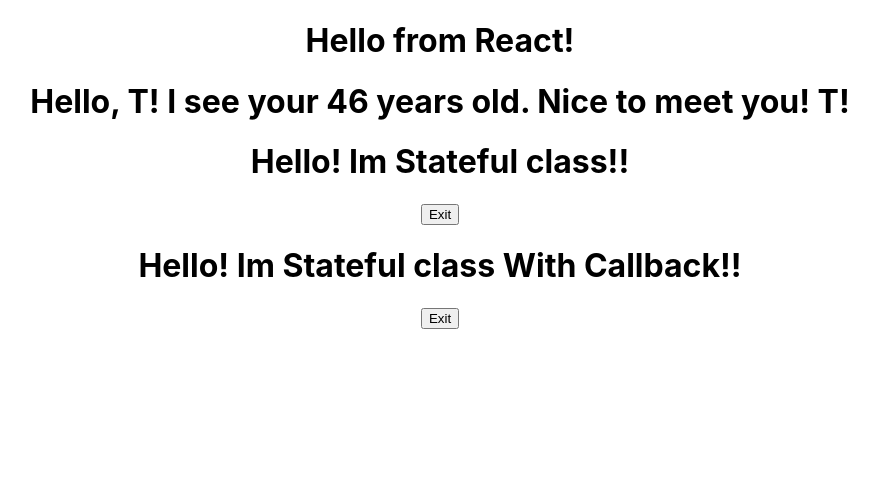
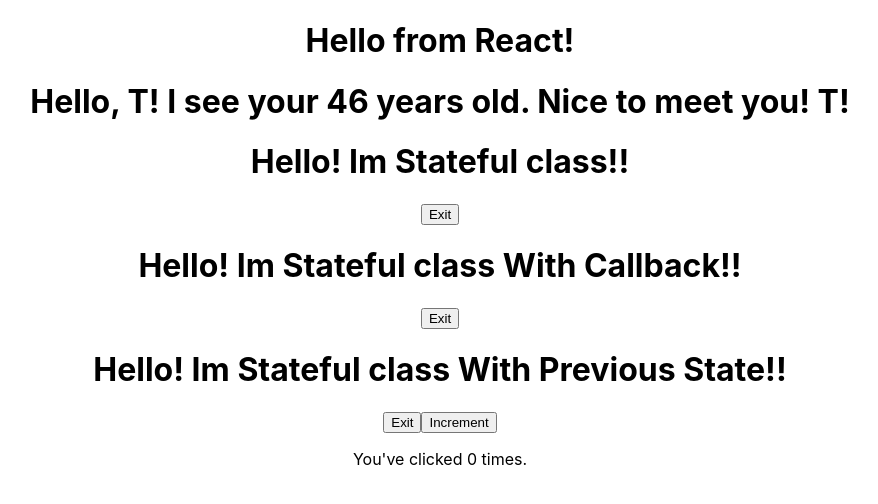
Before and after one commit to TaherCCG/jsx-react, a React (Create React App) app in the folder my-app/: page / in a window 1280 px wide. Shown: the top 504 px of the page, without its empty margins (200-1078 px from the left). Built offline with nearby package versions, Linux system fonts and the light colour scheme.

Commit message:
Add: Stateful with PrevState

```diff
--- a/my-app/src/App.js
+++ b/my-app/src/App.js
@@ -4,6 +4,7 @@
 import FunctionalGreetingWithProps from './components/FunctionalGreetingWithProps';
 import StatefulGreeting from './components/StatefulGreeting';
 import StatefulGreetingWithCallback from './components/StatefulGreetingWithCallback';
+import StatefulGreetingWithPrevState from './components/StatefulGreetingWithPrevState';
 
 function App() {
   return (
@@ -12,6 +13,7 @@
       <FunctionalGreetingWithProps greeting="Nice to meet you!" name="T" age="46" />
       <StatefulGreeting greeting="Im Stateful class!" />
       <StatefulGreetingWithCallback greeting="Im Stateful class With Callback!" />
+      <StatefulGreetingWithPrevState greeting="Im Stateful class With Previous State!" />
 
     </div>
   );
--- /dev/null
+++ b/my-app/src/components/StatefulGreetingWithPrevState.js
@@ -0,0 +1,47 @@
+import React from "react";
+
+class StatefulGreetingWithPrevState extends React.Component {
+    constructor(props) {
+        super(props);
+        this.state = {
+            introduction: "Hello!",
+            buttonText: "Exit",
+            count: 0
+        }
+    }
+
+    handleClick() {
+        this.setState((prevState, prevProps) => {
+            console.log('Previous State:', prevState)
+            console.log('Previous Props:', prevProps)
+            return {
+                count: prevState.count + 1,
+                introduction: this.state.introduction ==="Hello!" ? "GoodBye!" : "Hello!",
+                buttonText: this.state.buttonText === "Exit" ? "Enter" : "Exit",
+            }
+        })
+    }
+
+    increment() {
+        this.setState((prevState, prevProps) => {
+            console.log('Previous State:', prevState)
+            console.log('Previous Props:', prevProps)
+            return {
+                count: prevState.count + 1
+            }
+        })
+    }
+
+    render() {
+        return (
+            <div>
+                <h1>{this.state.introduction} {this.props.greeting}!</h1>
+                <button onClick={() => this.handleClick()}>{this.state.buttonText}</button>
+                <button onClick={() => this.increment()}>Increment</button>
+                <p>You've clicked {this.state.count} times.</p>
+            </div>
+        )
+    }
+}
+
+export default StatefulGreetingWithPrevState;
```
